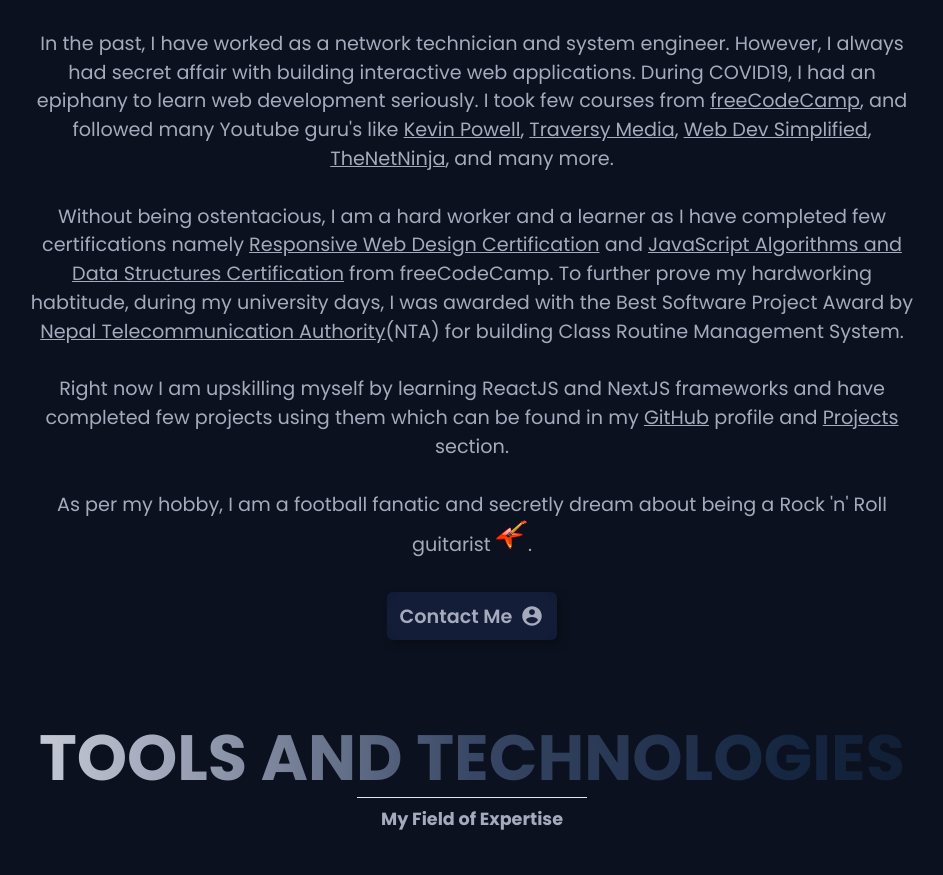
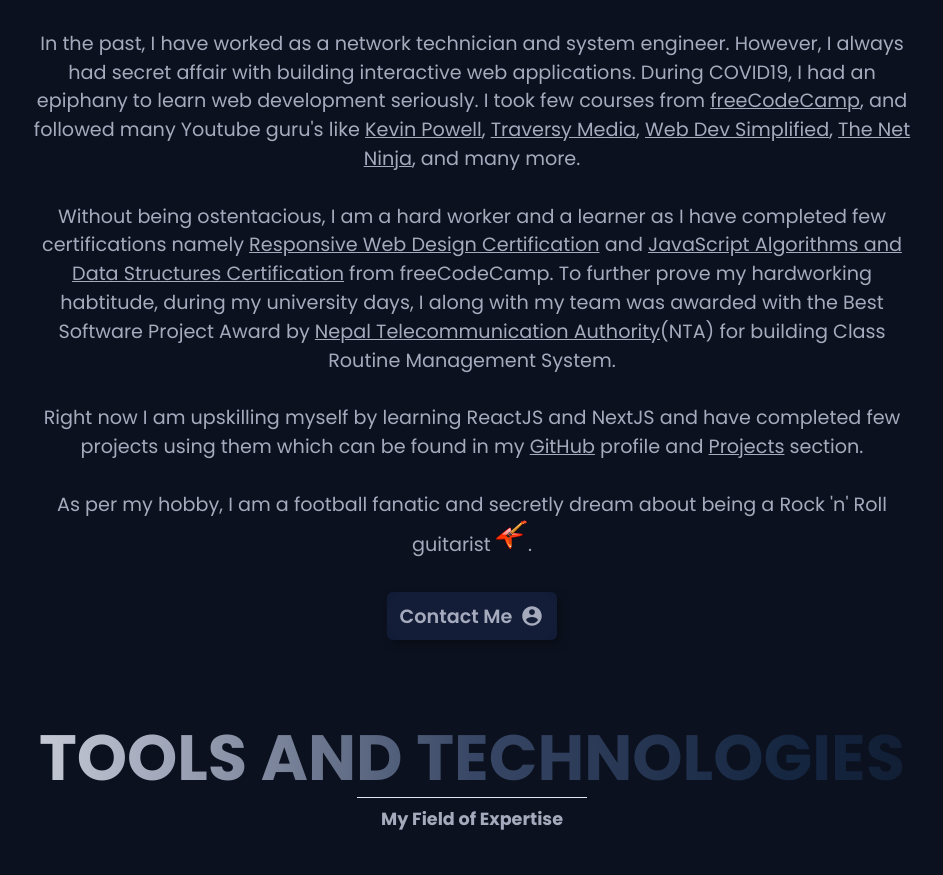
Before and after one commit to zeetaengrg/portfolio, a Next.js app: page / in a window 1280 px wide. Shown: the part 1185-2060 px from the top of the page, without its empty margins (168-1111 px from the left). Built offline with nearby package versions, Linux system fonts and the light colour scheme.

Commit message:
refactor(text): few updates in about me text

```diff
--- a/components/elements/AboutMeText/AboutMeText.jsx
+++ b/components/elements/AboutMeText/AboutMeText.jsx
@@ -114,7 +114,7 @@ const AboutMeText = () => {
                     rel="noreferrer noopener nofollow"
                     href="https://bit.ly/3rHHHUs"
                 >
-                    TheNetNinja
+                    The Net Ninja
                 </Link>
                 , and many more.
                 <br />
@@ -139,8 +139,8 @@ const AboutMeText = () => {
                     JavaScript Algorithms and Data Structures Certification
                 </Link>{" "}
                 from freeCodeCamp. To further prove my hardworking habtitude,
-                during my university days, I was awarded with the Best Software
-                Project Award by{" "}
+                during my university days, I along with my team was awarded with
+                the Best Software Project Award by{" "}
                 <Link
                     href="https://nta.gov.np"
                     sx={specialLinkStyle}
@@ -153,8 +153,8 @@ const AboutMeText = () => {
                 <br />
                 <br />
                 Right now I am upskilling myself by learning ReactJS and NextJS
-                frameworks and have completed few projects using them which can
-                be found in my{" "}
+                and have completed few projects using them which can be found in
+                my{" "}
                 <Link
                     href="https://bit.ly/3LmRDue"
                     sx={specialLinkStyle}
```
